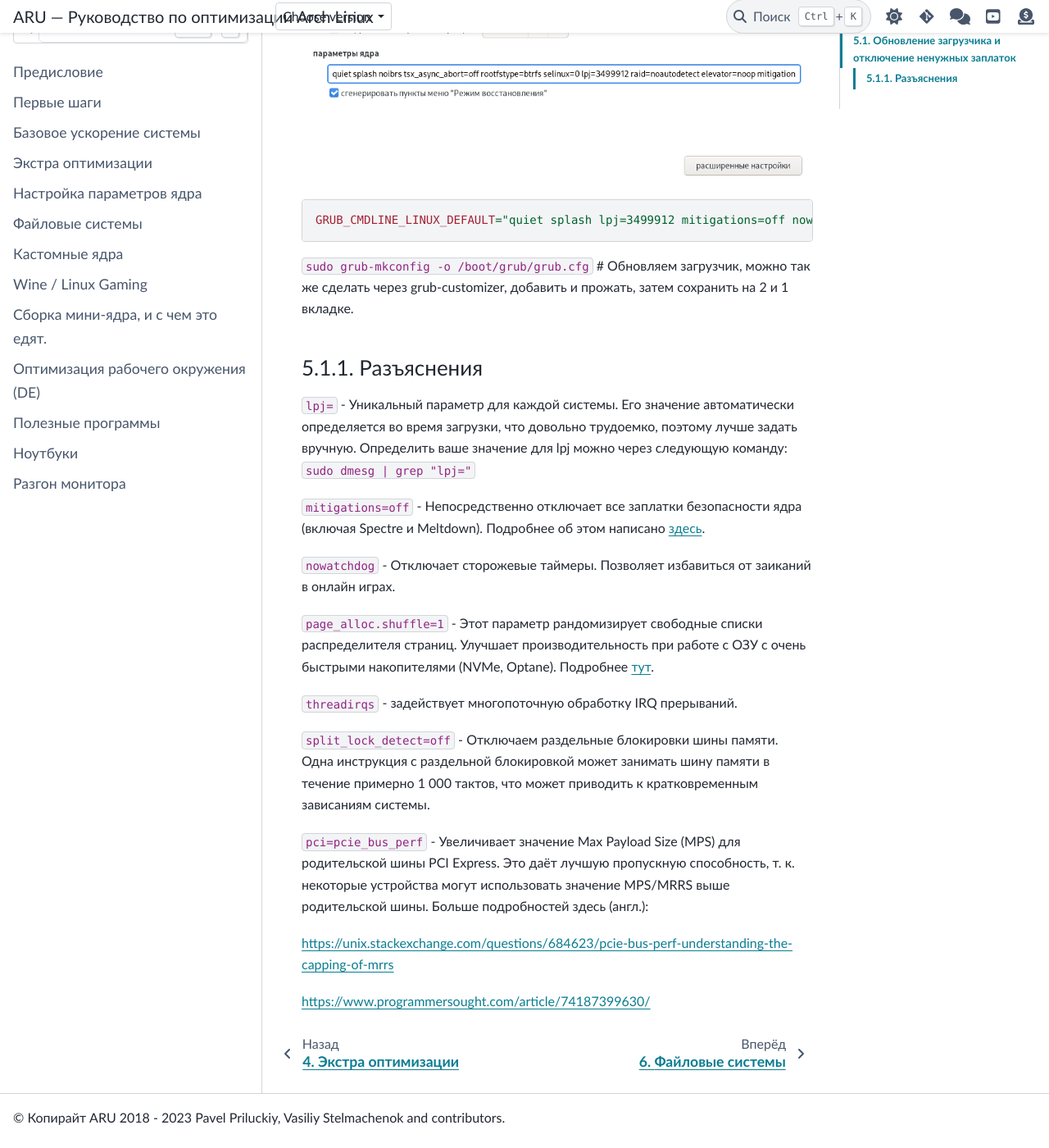
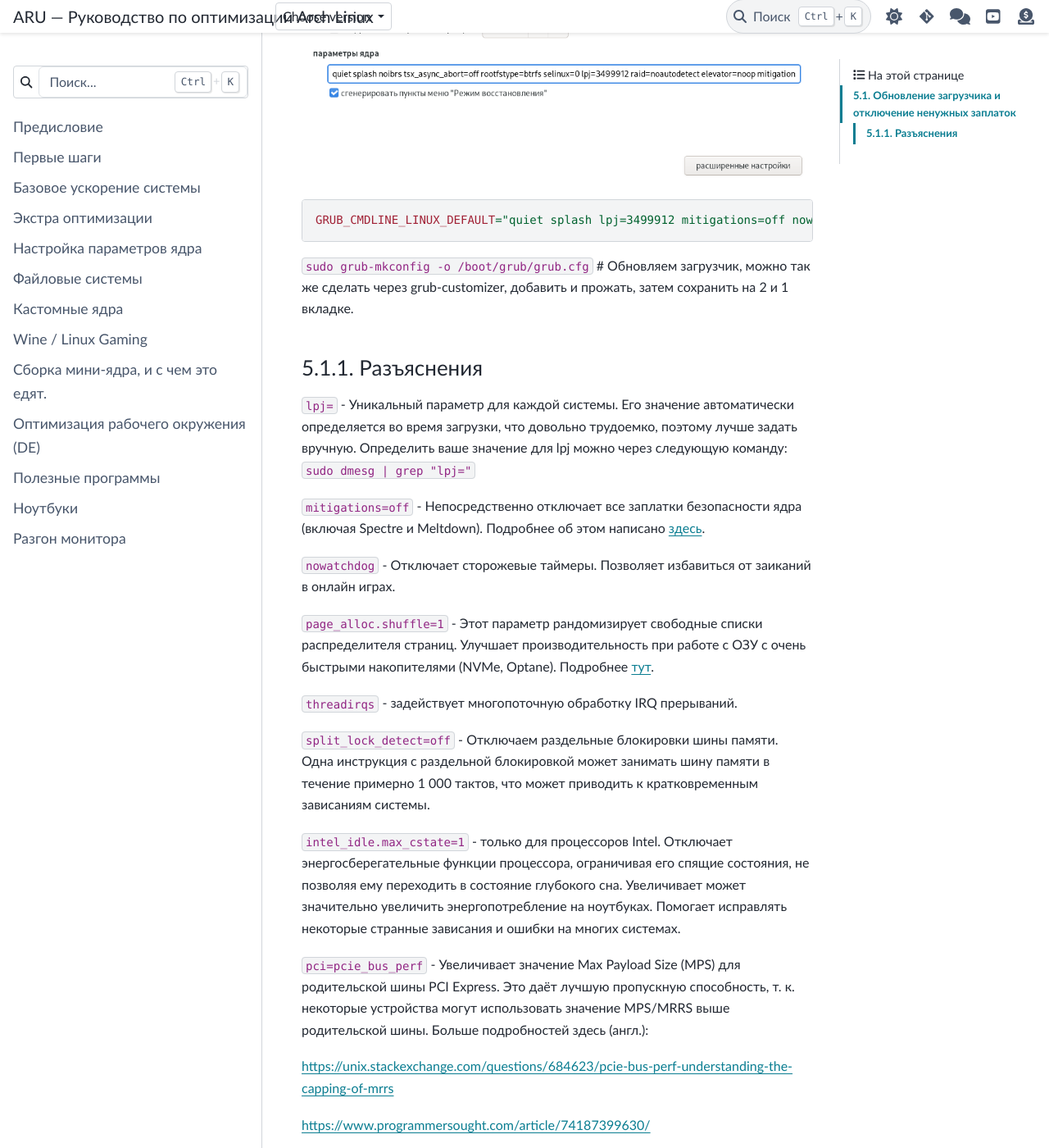
Before and after one commit to ventureoo/ARU, a Sphinx documentation site: the page built from docs/source/kernel-parameters.rst, in a window 1280 px wide and 1400 px high, scrolled down 679 px. Shown: the whole window at 82% size. Built offline with Sphinx 7.4.7 and the PyData theme 0.15.4, drawn with Linux system fonts in a browser that asks for light colours.

Commit message:
kernel-parameters: Add intel_idle.max_cstate=1

```diff
--- a/docs/source/kernel-parameters.rst
+++ b/docs/source/kernel-parameters.rst
@@ -30,7 +30,7 @@
 
 ::
 
-  GRUB_CMDLINE_LINUX_DEFAULT="quiet splash lpj=3499912 mitigations=off nowatchdog page_alloc.shuffle=1 split_lock_detect=off pci=pcie_bus_perf threadirqs"
+  GRUB_CMDLINE_LINUX_DEFAULT="quiet splash lpj=3499912 mitigations=off nowatchdog page_alloc.shuffle=1 split_lock_detect=off pci=pcie_bus_perf threadirqs intel_idle.max_cstate=1"
 
 
 ``sudo grub-mkconfig -o /boot/grub/grub.cfg`` # Обновляем загрузчик, можно так
@@ -68,6 +68,13 @@
 памяти в течение примерно 1 000 тактов, что может приводить к
 кратковременным зависаниям системы.
 
+``intel_idle.max_cstate=1`` - только для процессоров Intel. Отключает
+энергосберегательные функции процессора, ограничивая его спящие
+состояния, не позволяя ему переходить в состояние глубокого сна.
+Увеличивает может значительно увеличить энергопотребление на
+ноутбуках. Помогает исправлять некоторые странные зависания и ошибки
+на многих системах.
+
 ``pci=pcie_bus_perf`` - Увеличивает значение Max Payload Size (MPS)
 для родительской шины PCI Express. Это даёт лучшую пропускную
 способность, т. к. некоторые устройства могут использовать значение
```
